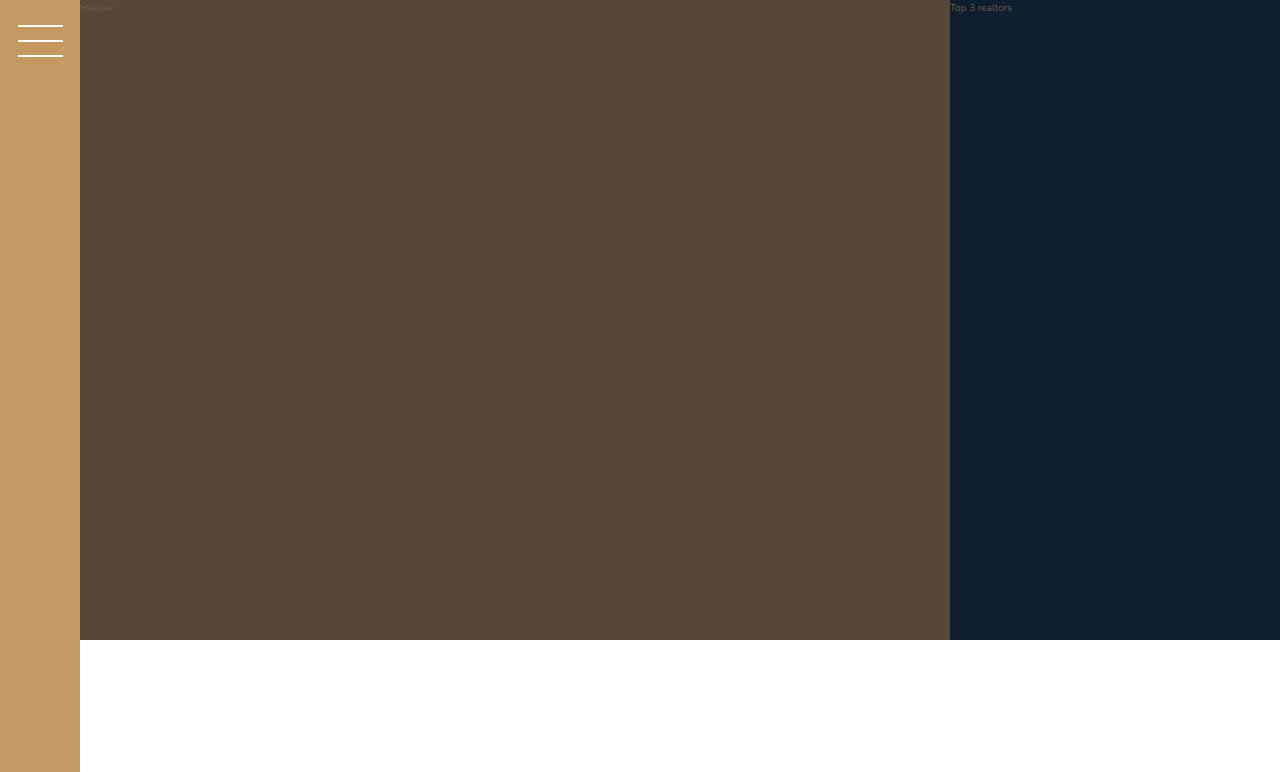
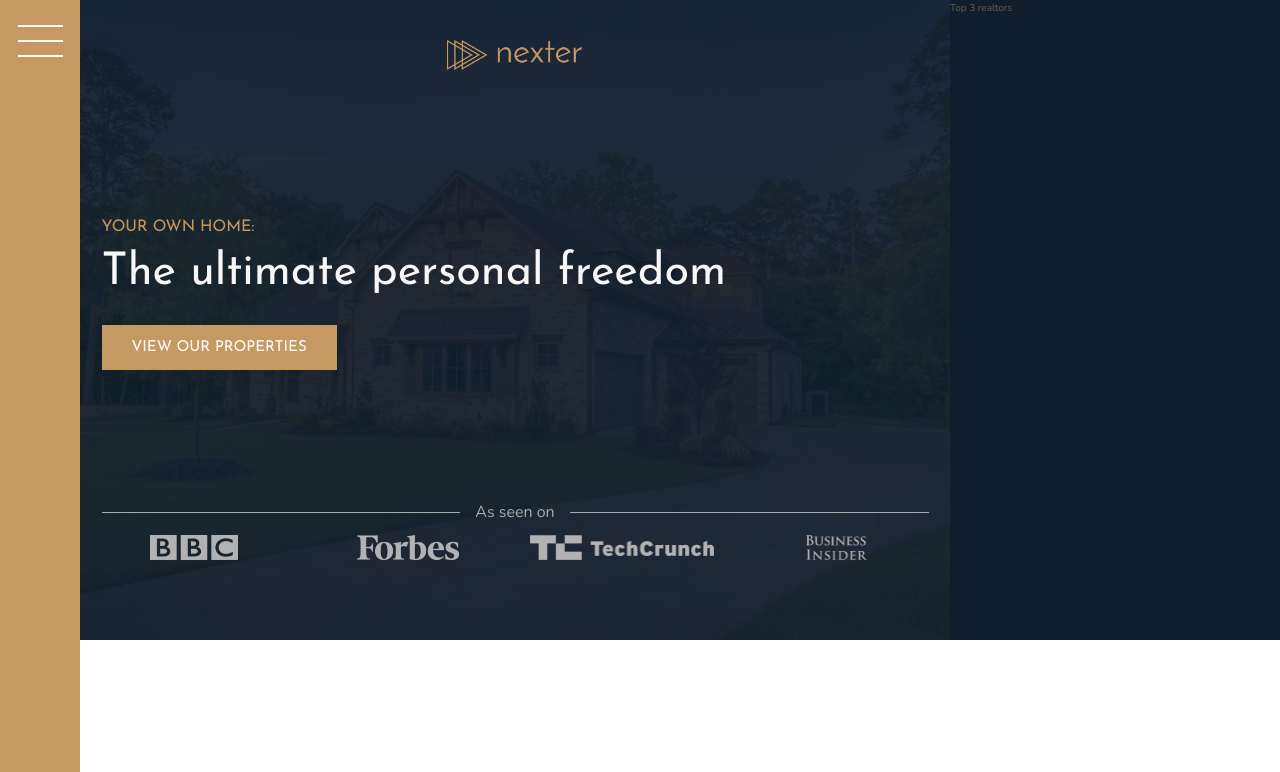
Before and after one commit to tsirianni/Nexter-realState-landingPage, a website: page index.html in a window 1280 px wide. Shown: the top 772 px of the page. Drawn offline with nearby package versions, Linux system fonts and the light colour scheme.

Commit message:
Main header section | finished

```diff
--- a/index.html
+++ b/index.html
@@ -17,7 +17,17 @@
         </div>
 
         <header class="header">
-            Header
+            <img src="image/logo.png" alt="Company Logo" class="header__logo">
+            <h3 class="heading-3">Your own home:</h3>
+            <h1 class="heading-1">The ultimate personal freedom</h1>
+            <button class="btn header__btn">View our properties</button>
+            <div class="header__seenon-text">As seen on</div>
+            <div class="header__seenon-logos">
+                <img src="image/logo-bbc.png" alt="Seen on BBC">
+                <img src="image/logo-forbes.png" alt="Seen on Forbes">
+                <img src="image/logo-techcrunch.png" alt="Seen on Techcrunch">
+                <img src="image/logo-bi.png" alt="Seen on Business Insider">
+            </div>
         </header>
 
         <div class="realtors">
--- a/sass/abstracts/_typography.scss
+++ b/sass/abstracts/_typography.scss
@@ -1,5 +1,8 @@
 .heading-1 {
   @extend %headings;
+  font-size: 4.5rem;
+  color: $grey-light-1;
+  line-height: 1;
 }
 
 .heading-2 {
--- a/sass/sections/_header.scss
+++ b/sass/sections/_header.scss
@@ -1,4 +1,59 @@
 .header {
   background-color: $grey-dark-1;
   grid-column: full-start / col-end 6;
+  background-image: linear-gradient(rgba($secondary, .93), rgba($secondary, .93)), url("../image/hero.jpeg");
+  background-size: cover;
+  background-position: center;
+  padding: 8rem;
+  padding-top: 4rem;
+
+  display: grid;
+  grid-template-rows: 1fr min-content 6rem 1fr;
+  grid-template-columns: max-content;
+  grid-row-gap: 1.5rem;
+  justify-content: center;
+
+  &__logo {
+    height: 3rem;
+    justify-self: center;
+  }
+
+  &__seenon-text {
+    display: grid;
+    grid-template-columns: 1fr max-content 1fr;
+    grid-column-gap: 1.5rem;
+    align-items: center;
+
+
+    font-size: 1.6rem;
+    color: $grey-light-2;
+
+
+    &::after,
+    &::before {
+      content: "";
+      height: .1rem;
+      display: block;
+      background-color: currentColor;
+    }
+  }
+
+  &__seenon-logos {
+    display: grid;
+    grid-template-columns: repeat(4, 1fr);
+    grid-column-gap: 3rem;
+    justify-items: center;
+
+
+    img {
+      height: 2.5rem;
+      filter: brightness(70%);
+    }
+
+  }
+
+  &__btn {
+    align-self: start;
+    justify-self: start;
+  }
 }
```
Also changed, not shown: css/style.css.
